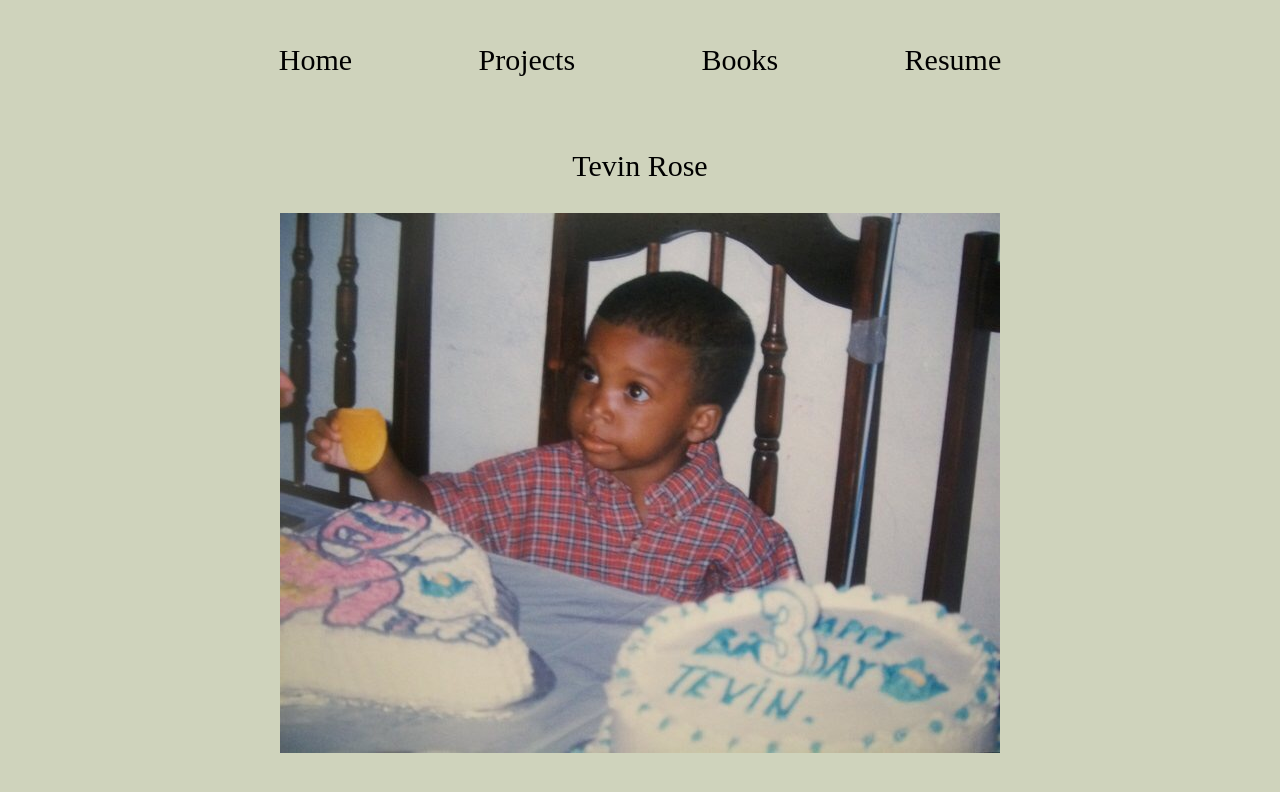
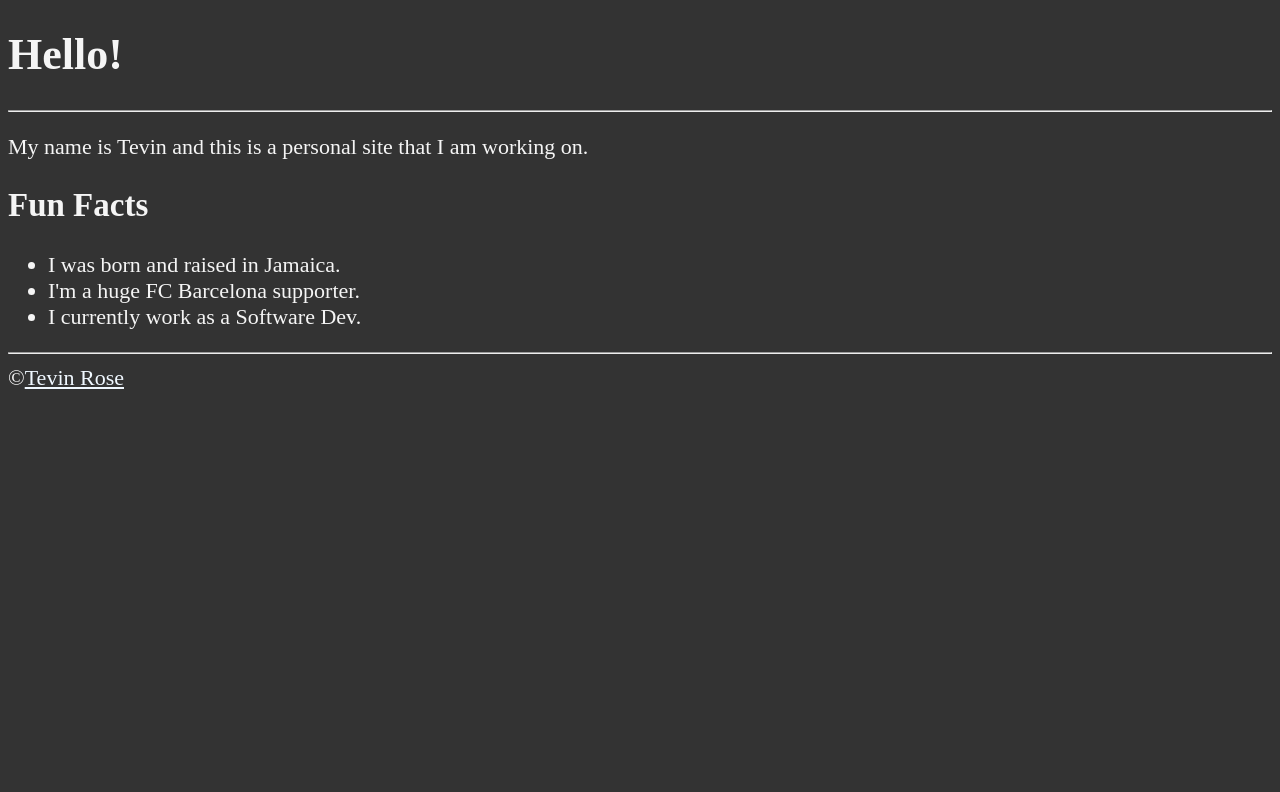
Before and after one commit to Blarsu/blarsu.github.io, a plain HTML site: page index.html in a window 1280 px wide. Drawn offline with Linux system fonts and the light colour scheme; a web font is replaced by a local one.

Commit message:
Made some html changes

```diff
--- a/index.html
+++ b/index.html
@@ -16,17 +16,20 @@
 
 </head>
 <body>
-<div class = "display">
-    <p class = "items">Home</p>
-    <p class = "items">Projects</p>
-    <p class = "items">Books</p>
-    <p class ="items">Resume</p>
-</div>
-<div class = "display">
-    <p class= "items">Tevin Rose</p>
-</div>
+<h1>Hello!</h1>
+<hr>
 
-<img src  = "./images/tev-small.JPG" width = "max-width:100%; height:auto;"
-class = "center">
+<p>My name is Tevin and this is a personal site that I am working on.</p>
+
+<h2>Fun Facts</h2>
+<ul>
+    <li>I was born and raised in Jamaica.</li>
+    <li>I'm a huge FC Barcelona supporter.</li>
+    <li>I currently work as a Software Dev.</li>
+</ul>
+
+<hr>
+
+&copy;<a href = "about.html">Tevin Rose</a>
 </body>
 </html>
--- a/style.css
+++ b/style.css
@@ -1,28 +1,20 @@
-
-body{
-    background-color: #cfd3bc;
+html {
+    font-size: 22px
 }
 
-.display{
-
-    margin-top: 1%;
-    width: 100%;
-    display: flex;
-    flex-direction: row;
-    align-items: center;
-    justify-content: center;
-
+body {
+    background-color: #333;
+    color: whitesmoke
 }
 
-.items{
-    margin-left: 5%;
-    margin-right: 5%;
-    font-size: 30px;
+a {
+    color: aliceblue;
 }
 
-.center{
-    display: block;
-  margin-left: auto;
-  margin-right: auto;
+a:visited {
+    color: lightgray;
+}
 
+a:hover, a:active {
+    color: #eee;
 }
```
